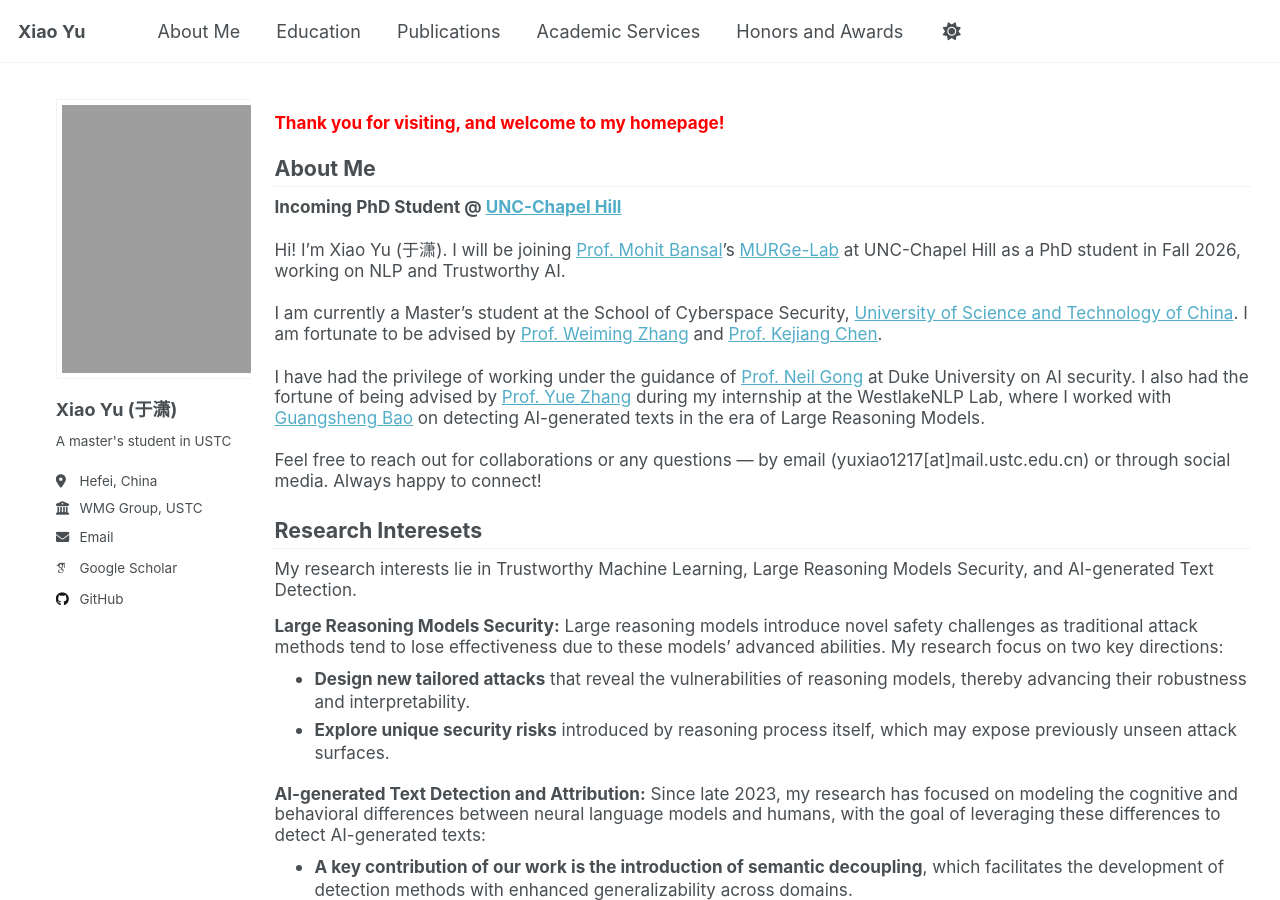
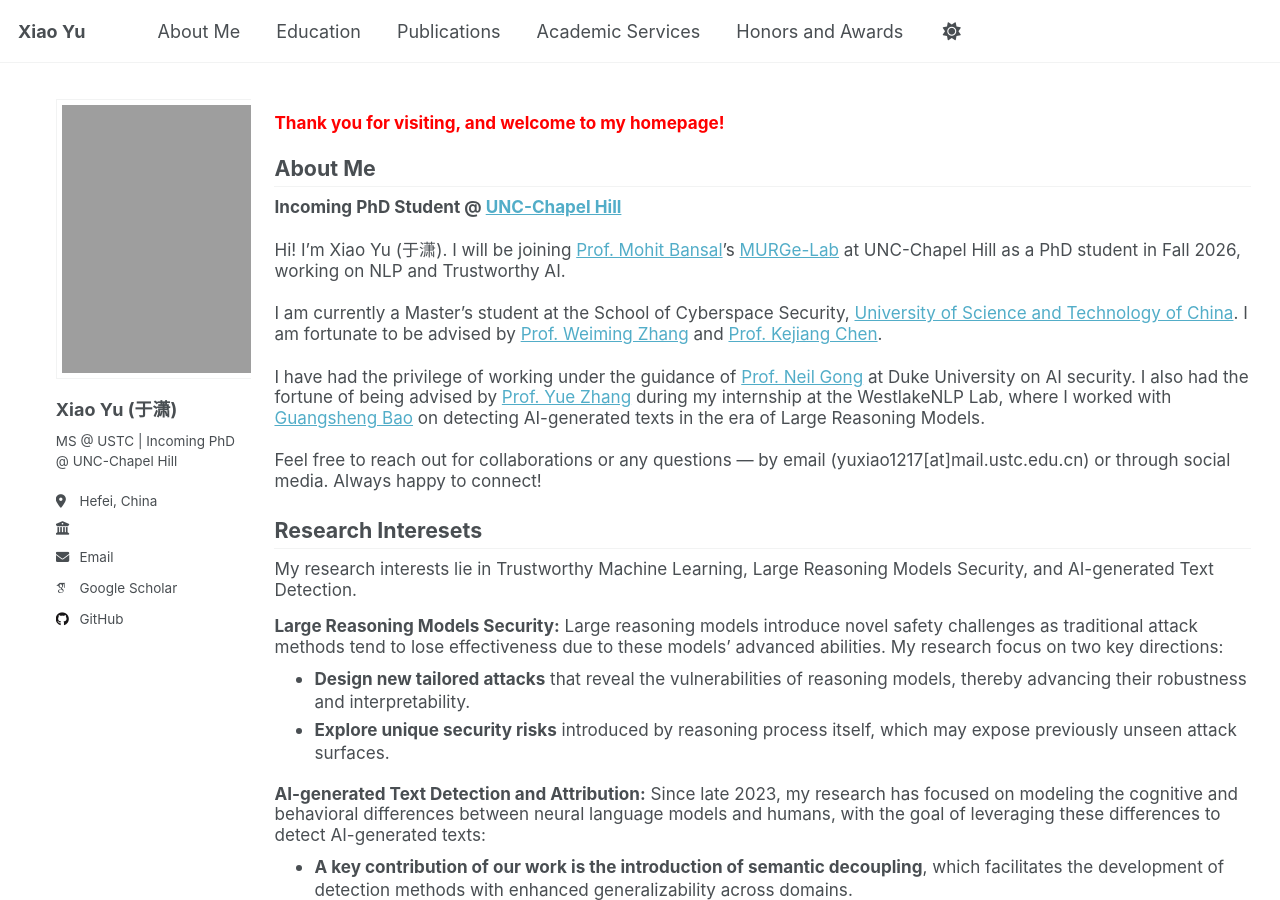
Before and after one commit to xiaoyu-1217/xiaoyu-1217.github.io, a Jekyll site: the page built from _pages/about.md, in a window 1280 px wide and 900 px high. Built offline with Jekyll 4.4.1, drawn with Linux system fonts in a browser that asks for light colours; some web fonts are replaced; a script that is not in the unit is left out.

Commit message:
Update _config.yml

```diff
--- a/_config.yml
+++ b/_config.yml
@@ -13,7 +13,7 @@ title                    : "Xiao Yu"
 title_separator          : "-"
 name                     : &name "Xiao Yu"
 description              : &description "personal description"
-url                      : https://happy-moer.github.io/yuxiao.github.io/ # the base hostname & protocol for your site e.g. "https://[your GitHub username].github.io" or if you already have some other page hosted on Github then use "https://[your GitHub username].github.io/[Your Repo Name]"
+url                      : https://xiaoyu-1217.github.io/ # the base hostname & protocol for your site e.g. "https://[your GitHub username].github.io" or if you already have some other page hosted on Github then use "https://[your GitHub username].github.io/[Your Repo Name]"
 baseurl                  : "" # the subpath of your site, e.g. "/blog"
 repository               : "academicpages/academicpages.github.io"
 
@@ -25,9 +25,9 @@ author:
   avatar           : "yuxiao.png"
   name             : "Xiao Yu (于潇)"
   pronouns         : # example: "she/her"
-  bio              : "A master's student in USTC"
+  bio              : "MS @ USTC | Incoming PhD @ UNC-Chapel Hill"
   location         : "Hefei, China"
-  employer         : "WMG Group, USTC"
+  employer         : ""
   uri              : # URL
   email            : "yuxiao1217@mail.ustc.edu.cn"
 
```
